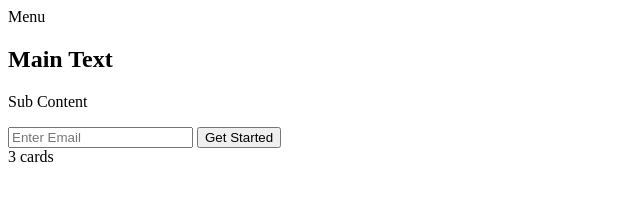
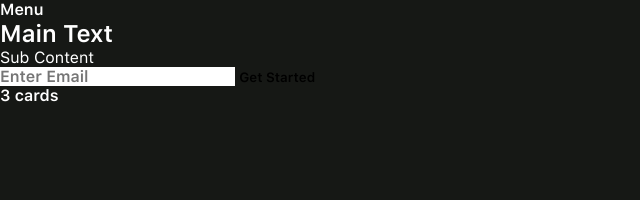
Before and after one commit to mr-harishv/sass-project, a plain HTML site: page index.html in a window 1280 px wide. Shown: the whole page, without its empty margins (0-640 px from the left). Drawn offline with Linux system fonts and the light colour scheme; files whose address does not match are found by name.

Commit message:
third commit

```diff
--- a/index.html
+++ b/index.html
@@ -5,6 +5,7 @@
     <meta http-equiv="X-UA-Compatible" content="IE=edge" />
     <meta name="viewport" content="width=device-width, initial-scale=1.0" />
     <title>SASS Conversion</title>
+    <link rel="stylesheet" href="styles/main.css">
   </head>
   <body>
     <section class="topSection">
--- a/styles/base/_reset.scss
+++ b/styles/base/_reset.scss
@@ -49,4 +49,5 @@ input {
 }
 body {
   font-size: 16px;
+  color: #fff;
 }
--- a/styles/main.scss
+++ b/styles/main.scss
@@ -2,3 +2,5 @@
 @import 'base/typography';
 @import 'sass-utils/variables';
 @import 'sass-utils/mixin';
+@import 'pages/home';
+@import 'layout/header'
--- a/styles/pages/_home.scss
+++ b/styles/pages/_home.scss
@@ -0,0 +1,5 @@
+.topSection{
+    min-height: 100vh;
+    width:$wFull;
+    background-color: $main-color;
+}
```
Also changed, not shown: styles/layout/_header.scss (added), styles/layout/_heaer.scss (deleted), styles/main.css, 1 other file.
